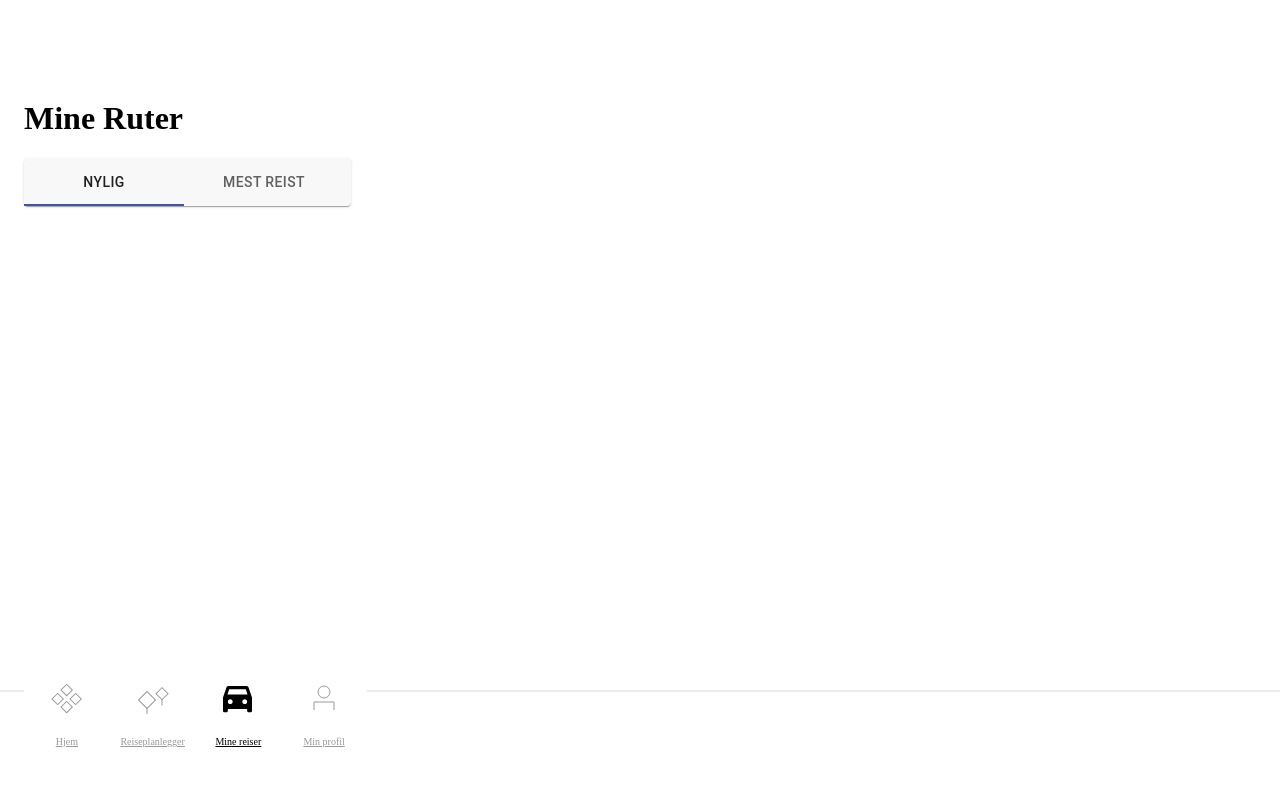
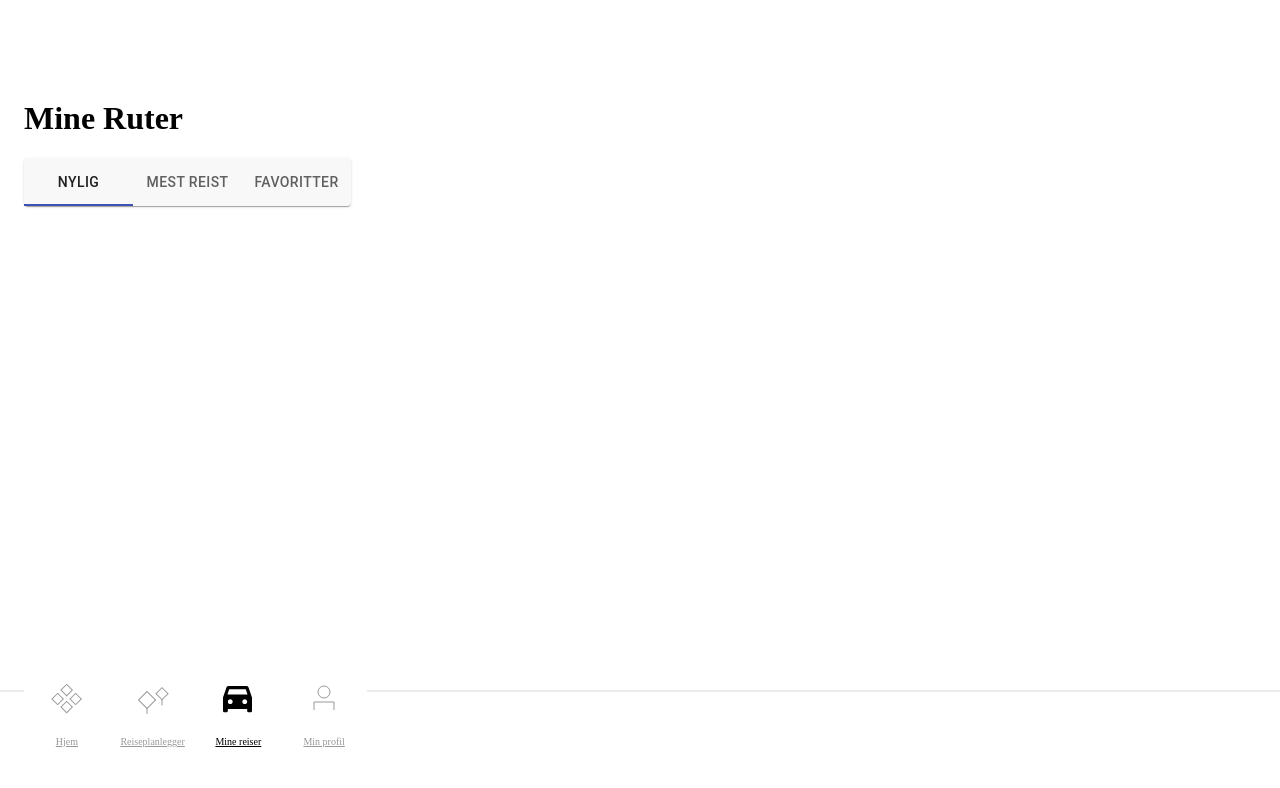
Before and after one commit to Buckmin/Fremtind_Sommerjobb, a Gatsby site: page /ruter in a window 1280 px wide. Built offline with nearby package versions, Linux system fonts and the light colour scheme; Gatsby itself is replaced by a stand-in of ours.

Commit message:
fixed tab issue, units and restructured some files

```diff
--- a/src/components/mineReiser/AccordionJS.js
+++ b/src/components/mineReiser/AccordionJS.js
@@ -61,7 +61,7 @@ export default function AccordionJS(props) {
                 style={{ maxHeight: `${setHeight}` }}
                 className="accordion__content"
             >
-                <InfoSectionUpper middel={props.middel} tid={props.tid} lengde={props.lengde}/>
+                <InfoSectionUpper middel={props.middel} tid={Math.round(props.tid/60)} lengde={(props.lengde/1000).toFixed(1)}/>
                 <img src={dummyMap} alt="dummyMap" className="photo"/>
                 <InfoSectionLower kcal={props.kcal} CO2={props.CO2}/>
             </div>
--- a/src/components/mineReiser/tabs.js
+++ b/src/components/mineReiser/tabs.js
@@ -45,6 +45,9 @@ const useStyles = makeStyles({
       padding: 0,
       backgroundColor: "#F8F8F8",
     },
+    tab: {
+      minWidth: '33%'
+  }
 });
 
 
@@ -63,9 +66,9 @@ export default function TabBar (props) {
             indicatorColor="primary"
             variant="fullWidth"
             >
-                <Tab label= {props.labelOne} />
-                <Tab label= {props.labelTwo} />
-                <Tab label= {props.labelThree} />
+                <Tab label= {props.labelOne} classes={{ root: classes.tab }}/>
+                <Tab label= {props.labelTwo} classes={{ root: classes.tab }}/>
+                <Tab label= {props.labelThree} classes={{ root: classes.tab }}/>
             </Tabs>
             <TabPanel value={value} index={0}>
                 <Nylige/>
--- a/src/components/routes/FindTrips.js
+++ b/src/components/reiseplanlegger/FindTrips.js
@@ -24,7 +24,7 @@ import "../../styles/findTrips.css";
 
 ///// INFORMASJON ///////
 
-// NYTTIG: Dersom travelMode = TRANSIT (og det fins tilgjengelige kollektivreiser) vil vi få info om bytter fra APIet <3
+// NYTTIG: Dersom travelMode = TRANSIT (og det fins tilgjengelige kollektivreiser) vil vi få info om bytter fra APIet
 // Litt usikker på hvordan vi skal få ut infoen siden dette kun er tilgjengelig for kollektiv, men det er uansett ikke aktuelt før en senere versjon
 // finner ved å gå via: response -> routes -> 0 -> legs -> 0 -> steps (steps er array med gå/buss/trikk/gå ol. bytter)
 
--- a/src/pages/reiseplanlegger.js
+++ b/src/pages/reiseplanlegger.js
@@ -4,8 +4,8 @@ import Header from "../components/header"
 import Footer from "../components/footer"
 
 
-import GoogleMaps from "../components/routes/Autocomplete"
-import FindTrips from "../components/routes/FindTrips"
+import GoogleMaps from "../components/reiseplanlegger/Autocomplete"
+import FindTrips from "../components/reiseplanlegger/FindTrips"
 
 //LoadScriptNext virket med en gang, men gir også en error på at vi inkluderer Google Maps Javascript API flere ganger
 //import {LoadScript} from '@react-google-maps/api';
```
Also changed, not shown: src/archive/Directions.js (renamed from src/components/Directions.js, +2 -7 lines), src/components/reiseplanlegger/Autocomplete.js (renamed from src/components/routes/Autocomplete.js).
